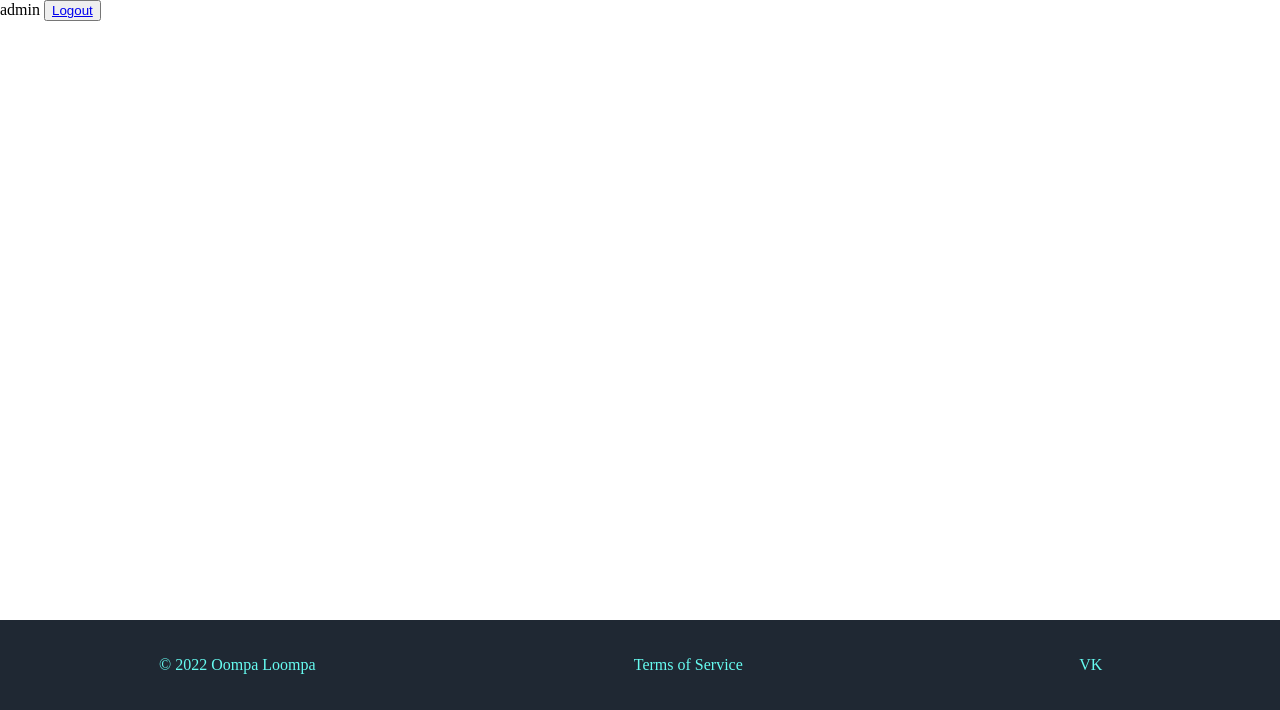
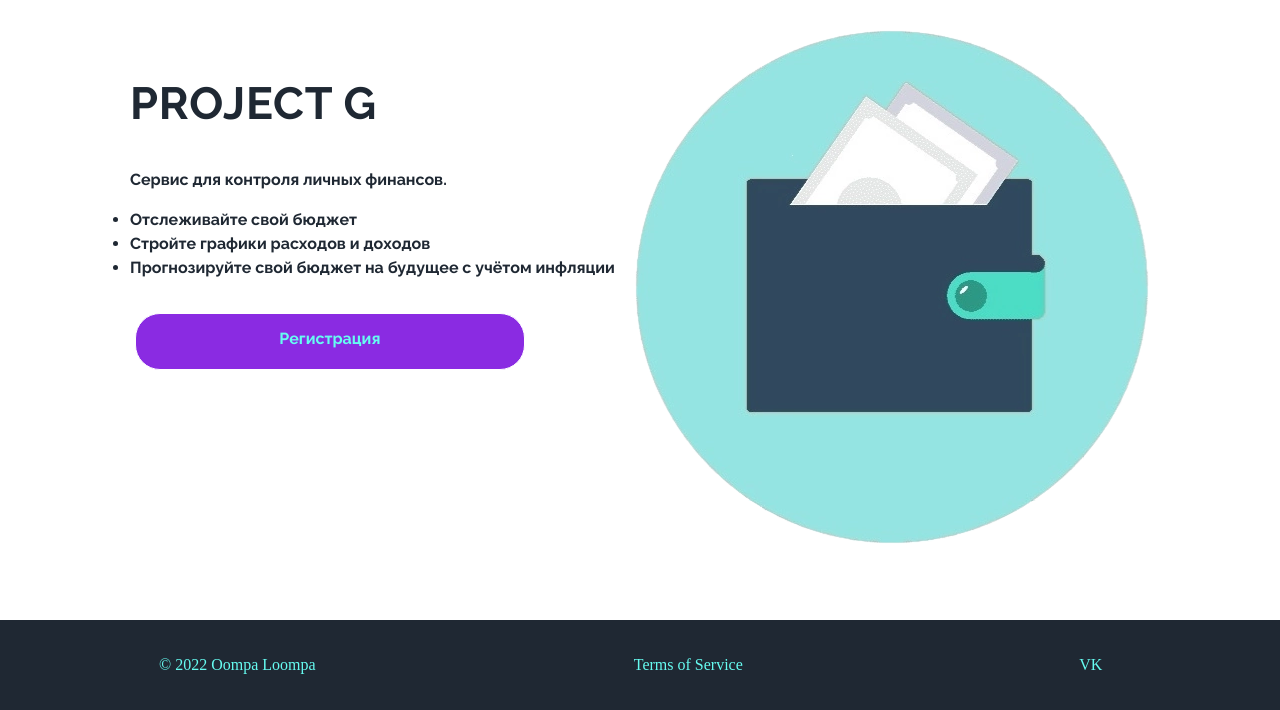
Before and after one commit to 08-06-a-05/project-g, a Django app: page / in a window 1280 px wide. Shown: the part 90-800 px from the top of the page. Run offline with Django 4.2, Linux system fonts and the light colour scheme; a user stored in the database is signed in.

Commit message:
fixed the bug of not displaying the main page when the user is logged in

```diff
--- a/Moneysite/account_manager/templates/main.html
+++ b/Moneysite/account_manager/templates/main.html
@@ -17,11 +17,6 @@
 {{ message }}
 {% endfor %}
 
-{% if user.is_authenticated %}
-{{ user.username }}
-<button><a href="{% url 'logout' %}">Logout</a></button>
-
-{% else %}
 <div class="container">
     <div class="main_part">
         <div class="main_part__row">
@@ -50,6 +45,4 @@
     </div>
 </div>
 
-{% endif %}
-
 {% endblock %}
```
